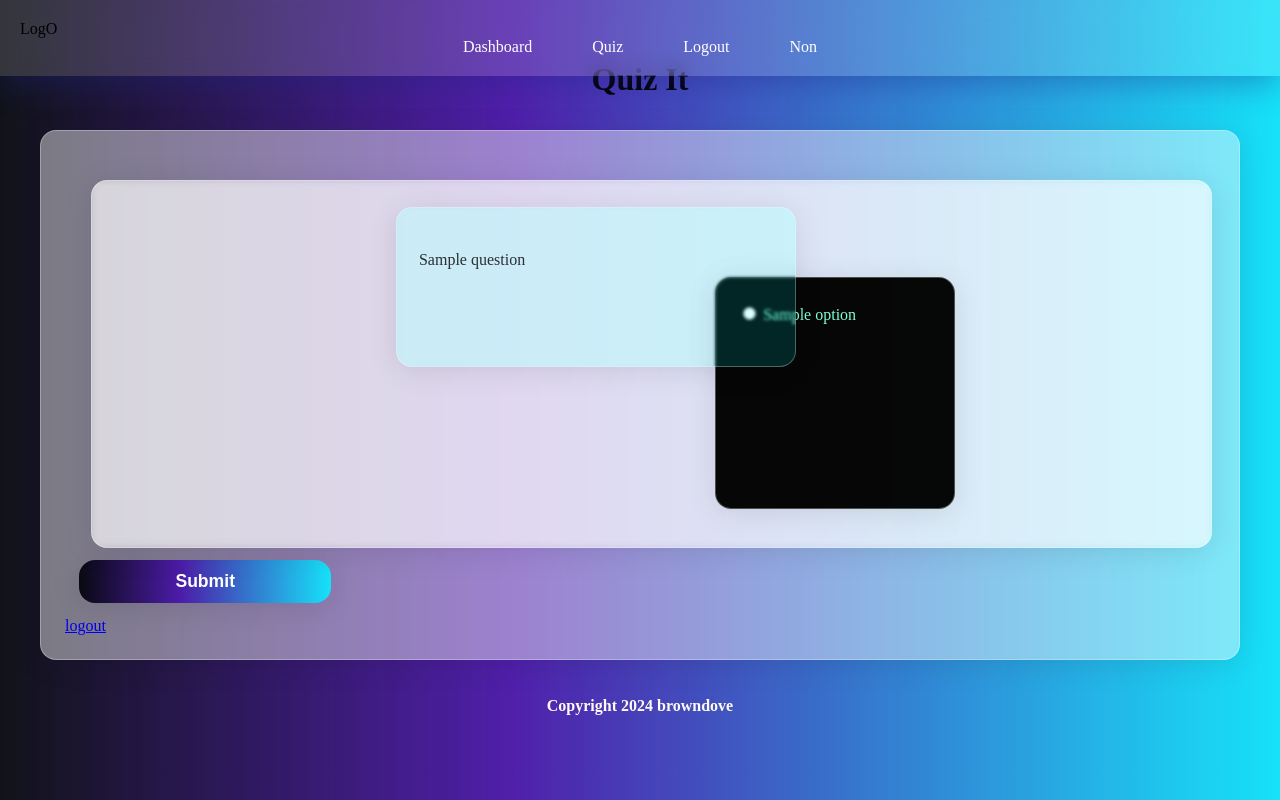
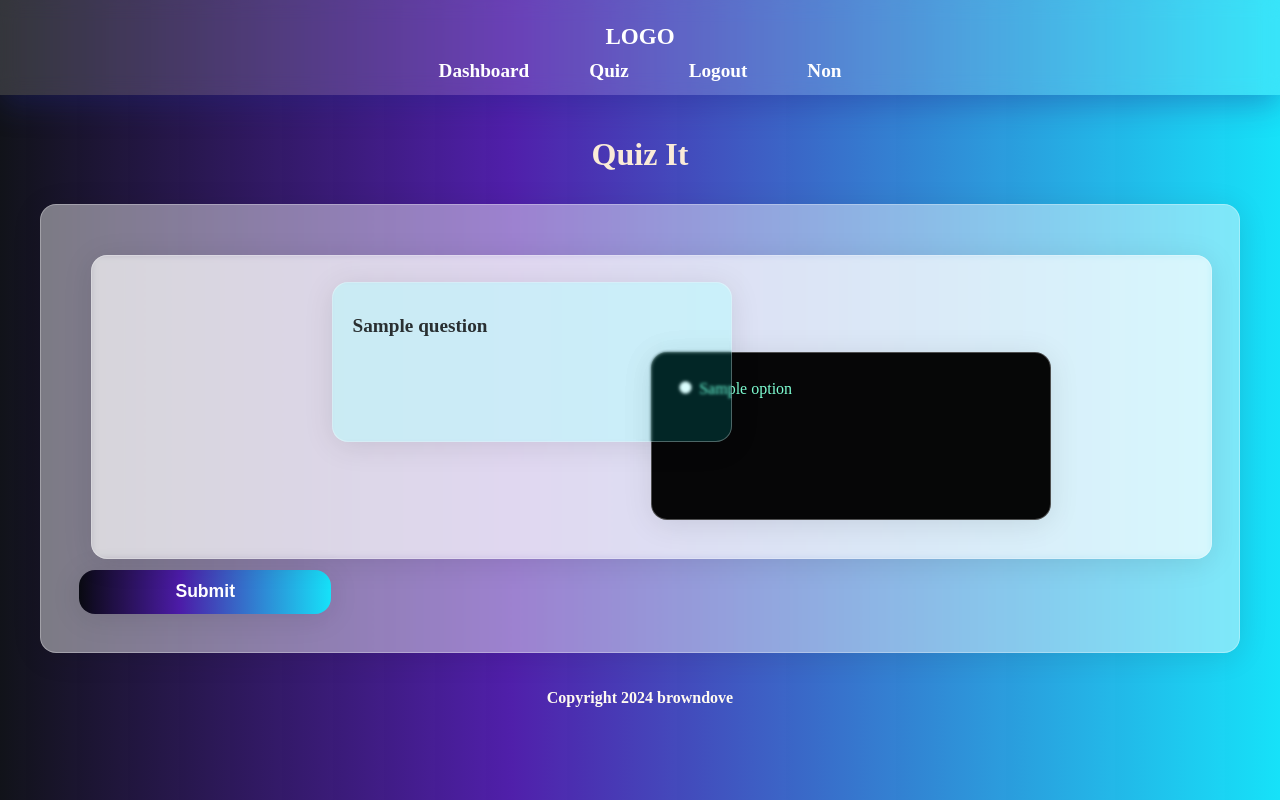
Before and after one commit to Coding-doves/Quiz_Python, a Flask app: template templates/quiz.html in a window 1280 px wide. Run offline with Flask 3, Linux system fonts and the light colour scheme; the template is opened without the code that fills it: most values are stand-ins (such as "Sample title", 1, 10 or a date in 2020).

Commit message:
Updated app.py, quiz.html. Added header.html, header.css

```diff
--- a/app.py
+++ b/app.py
@@ -142,12 +142,6 @@ def submit():
     total_questions = int(request.form.get('total_questions'))
     question_data = []
 
-     # Insert quiz score into quiz_score table
-    cursor.execute('''INSERT INTO quiz_scores (user_id, score, total_questions)
-                      VALUES (%s, %s, %s)''', (user_id, score, total_questions))
-    quiz_score_id = cursor.lastrowid
-
-
     for key, value in request.form.items():
         if key.startswith('opt'):
             que_index = key[3:] # Extract index of the question
@@ -157,10 +151,6 @@ def submit():
             question = request.form.get(question_key)
             correct_ans = request.form.get(correct_answer_key)
 
-            # increase score by 1 for correct answer
-            if value == correct_ans:
-                score += 1
-
             # gather questions data for table display
             question_data.append({
                 'question': question,
@@ -168,8 +158,26 @@ def submit():
                 'correct_answer': correct_ans
             })
 
-    cursor.execute('''INSERT INTO quiz_attempted (user_id, question, user_answer, correct_answer, quiz_score_id)
-                              VALUES (%s, %s, %s, %s, %s)''', (user_id, question, value, correct_ans, quiz_score_id))
+            # increase score by 1 for correct answer
+            if value == correct_ans:
+                score += 1
+
+    # Insert quiz score into quiz_score table
+    cursor.execute('''INSERT INTO quiz_scores (user_id, score, total_questions)
+                      VALUES (%s, %s, %s)''', (user_id, score, total_questions))
+
+    db.commit()
+
+    # Retrieve quiz_score_id
+    quiz_score_id = None
+    if cursor.lastrowid is not None:
+        quiz_score_id = cursor.lastrowid
+
+    # Insert attempted quiz data into quiz_attempted table
+    if quiz_score_id is not None:
+        for attempt in question_data:
+            cursor.execute('''INSERT INTO quiz_attempted (user_id, question, user_answer, correct_answer, quiz_score_id)
+                              VALUES (%s, %s, %s, %s, %s)''', (user_id, attempt['question'], attempt['user_answer'], attempt['correct_answer'], quiz_score_id))
 
     db.commit()
 
--- a/static/css/header.css
+++ b/static/css/header.css
@@ -8,7 +8,7 @@
     backdrop-filter: blur(10px); /* Blurring effect */
     -webkit-backdrop-filter: blur(10px); /* Safari */
     box-shadow: 0 8px 32px 0 rgba( 31, 38, 135, 0.37 ); /* Glass shadow */
-    padding: 20px;
+    padding: 13px;
     z-index: 9999;
     transition: background-color 0.3s ease; /* Smooth transition */
   }
@@ -29,10 +29,12 @@
   .menu li {
     margin: 0 10px;
   }
-
-  .menu a {
+  section:nth-child(1){font-size: 3rem;}
+  .menu a, section:nth-child(1) {
     color: white;
     text-decoration: none;
+    font-size: larger;
+    font-weight: 600;
     padding: 10px 20px;
     border-radius: 5px;
     transition: background-color 0.3s ease;
--- a/static/css/style.css
+++ b/static/css/style.css
@@ -20,6 +20,10 @@ body {
     position: relative;
     overflow-x: hidden;
 }
+h1{
+    color: antiquewhite;
+    margin-top: 6rem;
+}
 .main{
     width: 100%;
     margin: 10px;
@@ -38,10 +42,11 @@ form{
     padding: 0.9rem;
 }
 .box{
-    min-height: 23rem;
+    min-height: 19rem;
     width: 100%;
     padding: 1rem;
     margin: 0.7rem;
+    overflow-y: auto;
     background-color: rgba(255, 255, 255, 0.44);
     border-radius: 1rem;
     box-shadow: 0 4px 30px rgba(0, 0, 0, 0.1);
@@ -59,7 +64,7 @@ form{
 }
 .box section:nth-child(1){
     top: 1.6rem;
-    left: 19rem;
+    left: 15rem;
     min-height: 10rem;
     width: 25rem;
     max-width: 25rem;
@@ -74,10 +79,10 @@ form{
 }
 .box section:nth-child(2){
     top: 6rem;
-    right: 16rem;
-    min-height: 14.5rem;
-    width: 15rem;
-    max-width: 20rem;
+    right: 10rem;
+    min-height: 10.5rem;
+    width: 25rem;
+    max-width: 25rem;
     background-color: rgba(0, 0, 0, 0.9745012246645414);
     border-radius: 1rem;
     box-shadow: 0 4px 30px rgba(0, 0, 0, 0.1);
--- a/templates/header.html
+++ b/templates/header.html
@@ -1,5 +1,9 @@
 <div class="menu" id="menu">
-    <section>LogO</section>
+    <section>
+        <ul>
+            <li><a href="#">LOGO</a></li>
+        </ul>
+    </section>
     <section>
         <ul>
             <li><a href="/dashboard">Dashboard</a></li>
--- a/templates/quiz.html
+++ b/templates/quiz.html
@@ -15,25 +15,28 @@
         <form action="/submit" method="post">
             {% set total_questions = questions|length %}
             <input type="hidden" name="total_questions" value="{{ total_questions }}">
-            {% for question in questions %}
+            {% for question_index in range(total_questions) %}
             <div class="box">
                 <section>
-                    <p>{{ question.question }}</p>
+                    <p>{{ questions[question_index].question }}</p>
+                    <!-- Hidden input for question data -->
+                    <input type="hidden" name="question{{ question_index }}" value="{{ questions[question_index].question }}">
                 </section>
                 <section>
-                    {% for option in question.options %}
-                    <input type="radio" name="opt{{ forloop.counter }}" value="{{ option }}">
+                    {% set total_options = questions[question_index].options|length %}
+                    {% for option_index in range(total_options) %}
+                    {% set option = questions[question_index].options[option_index] %}
+                    <input type="radio" name="opt{{ question_index }}" value="{{ option }}">
                     <label>{{ option }}</label><br>
                     {% endfor %}
-                    <input type="hidden" name="correct{{ loop.index0 }}" value="{{ question.answer }}">
+                    <input type="hidden" name="correct{{ question_index }}" value="{{ questions[question_index].answer }}">
                 </section>
-
             </div>
             {% endfor %}
             <button type="submit">Submit</button>
         </form>
-        <a href="/logout">logout</a>
     </div>
+
 
     <footer>Copyright 2024 browndove</footer>
 
```
